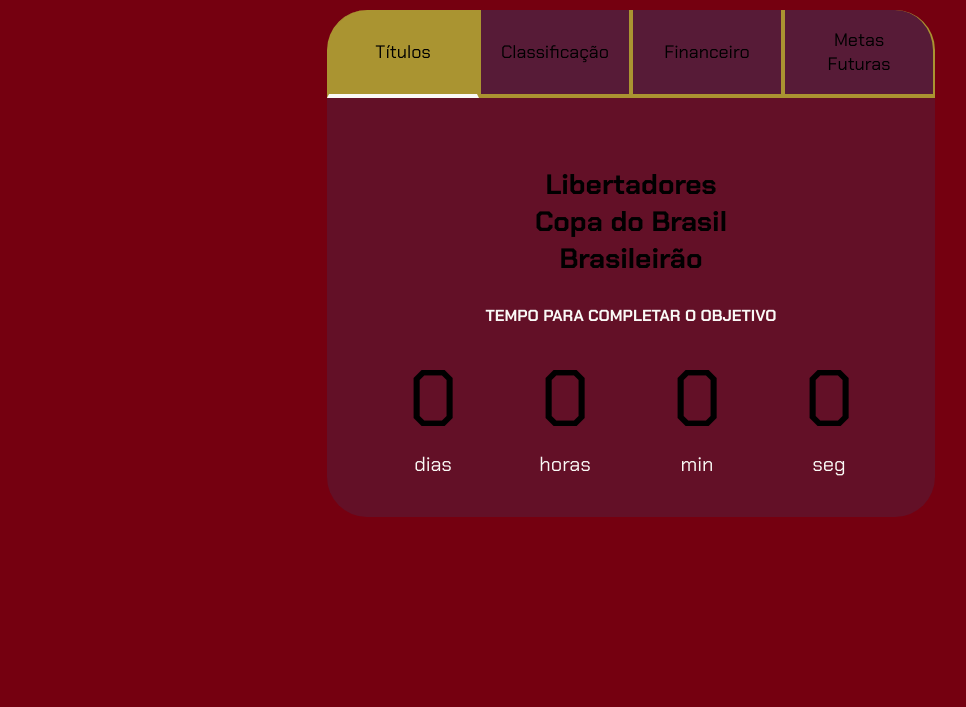
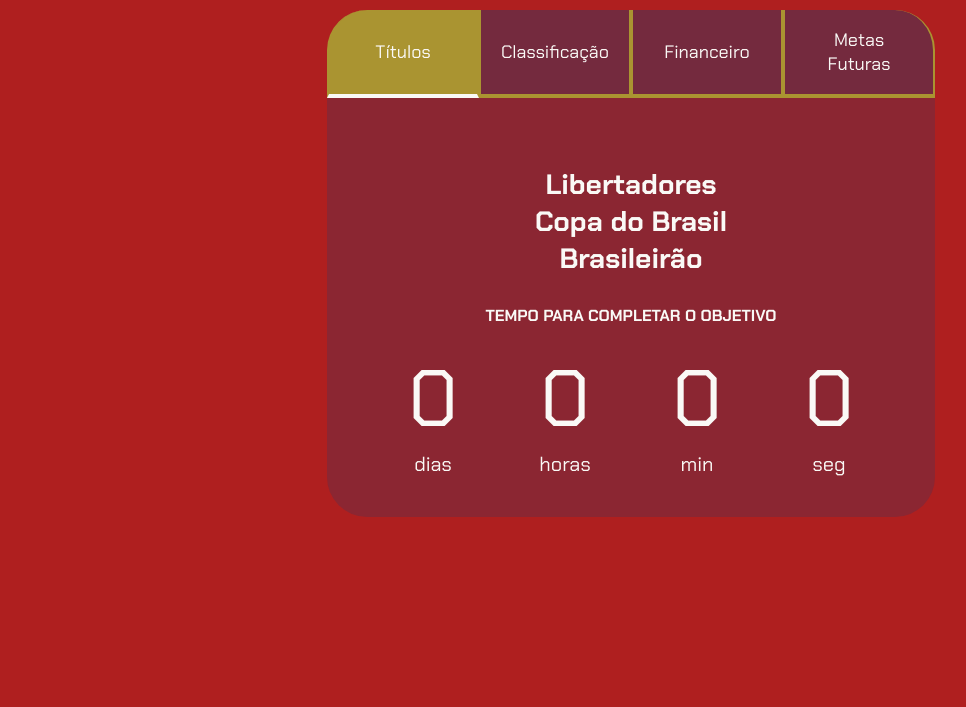
Before and after one commit to Luiusu/Unid2-Alura, a plain HTML site: page index.html in a window 1280 px wide. Shown: the part 93-800 px from the top of the page, without its empty margins (9-975 px from the left). Drawn offline with Linux system fonts and the light colour scheme.

Commit message:
style.css

```diff
--- a/style.css
+++ b/style.css
@@ -1,9 +1,9 @@
 @import url('https://fonts.googleapis.com/css2?family=Chakra+Petch:wght@400;700&display=swap');
 
 :root {
-    --cor-de-fundo: #750010;
+    --cor-de-fundo: rgb(175, 31, 31);
     --verde: #FAF9F6;
-    --branco: #000000;
+    --branco: #FAF9F6;
     --botao-ativo: #aa9431;
     --botao-inativo: rgba(58, 55, 94, 0.5);
     --texto-fundo: rgba(58, 55, 94, 0.3);
```
